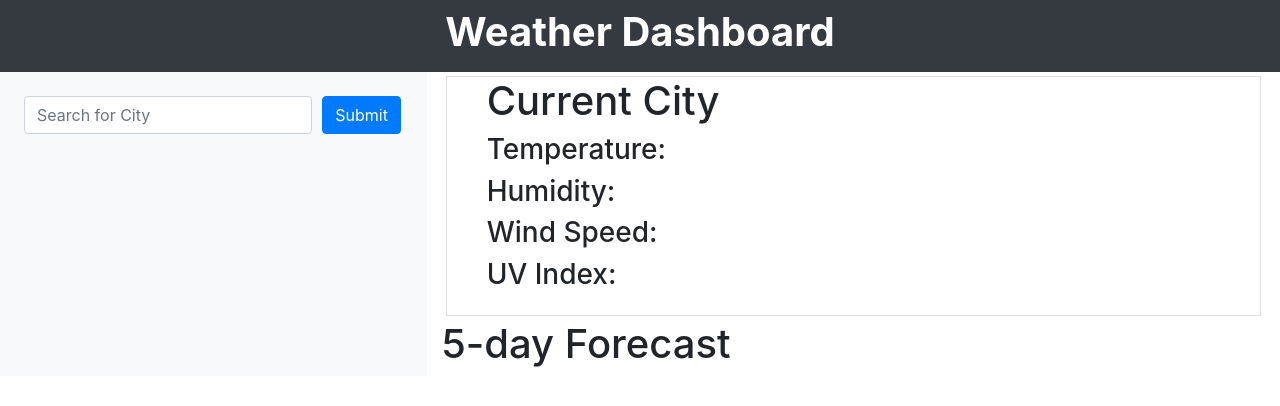
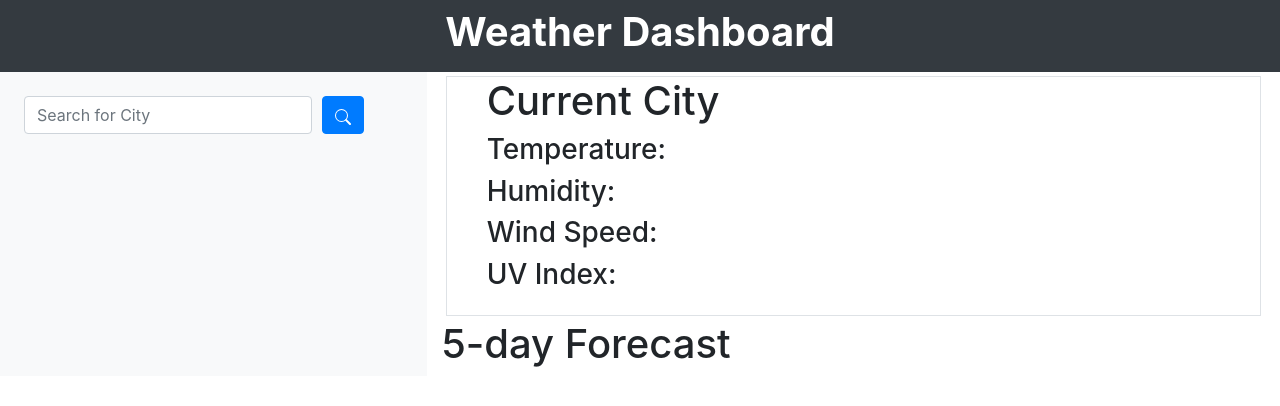
Before and after one commit to jalbert12485/homework-6, a plain HTML site: page index.html in a window 1280 px wide. Drawn offline with nearby package versions, Linux system fonts and the light colour scheme; no server answers.

Commit message:
changed submit to icon

```diff
--- a/index.html
+++ b/index.html
@@ -31,7 +31,10 @@
                         <input type="text" class="form-control" id="city-input" placeholder="Search for City">
                     </div>
                     <div class="col-sm-3">
-                        <button type="submit" id="city-submit" class="btn btn-primary">Submit</button>
+                        <button type="submit" id="city-submit" class="btn btn-primary"><svg width="1em" height="1em" viewBox="0 0 16 16" class="bi bi-search" fill="currentColor" xmlns="http://www.w3.org/2000/svg">
+                            <path fill-rule="evenodd" d="M10.442 10.442a1 1 0 0 1 1.415 0l3.85 3.85a1 1 0 0 1-1.414 1.415l-3.85-3.85a1 1 0 0 1 0-1.415z"/>
+                            <path fill-rule="evenodd" d="M6.5 12a5.5 5.5 0 1 0 0-11 5.5 5.5 0 0 0 0 11zM13 6.5a6.5 6.5 0 1 1-13 0 6.5 6.5 0 0 1 13 0z"/>
+                          </svg></button>
                     </div>
                 </div>
             </form>
--- a/script.js
+++ b/script.js
@@ -107,7 +107,7 @@ var lon=response.coord.lon;
                         newContainer.append(newIcon);
 
                         var newTemp=$("<h5>");
-                        newTemp.text("Temp: "+response.daily[i].temp.day);
+                        newTemp.text("Temp: "+Number(response.daily[i].temp.day).toFixed(1));
                         newContainer.append(newTemp);
 
                         var newHumidity=$("<h5>");
```
Also changed, not shown: 1 other file.
